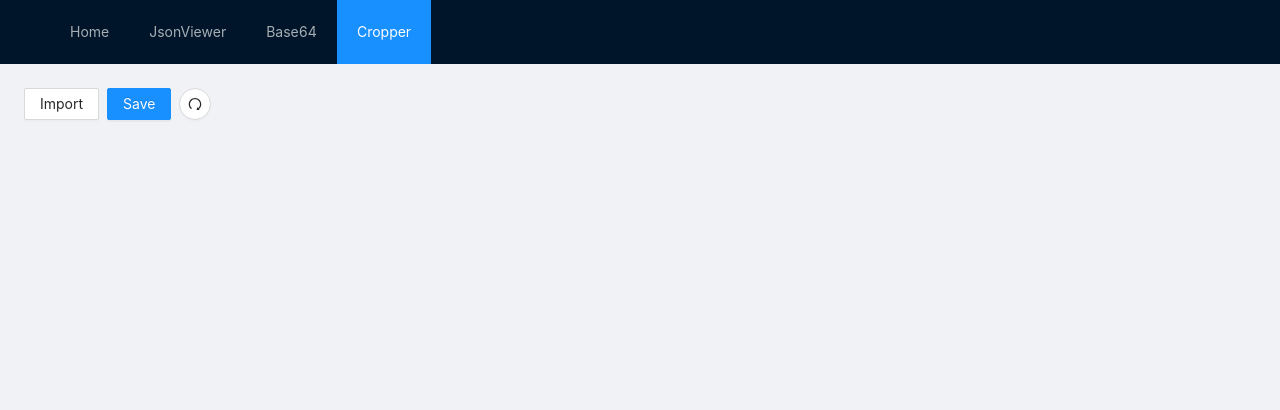
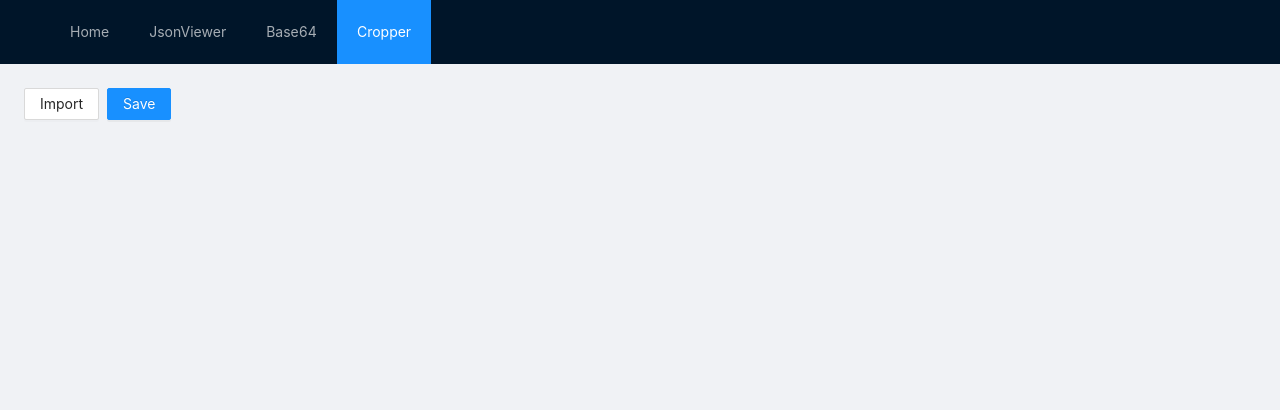
Before and after one commit to fissssssh/fish-tool, a React (Create React App) app: page /cropper in a window 1280 px wide. Shown: the top 410 px of the page. Built offline with nearby package versions, Linux system fonts and the light colour scheme.

Commit message:
cropper增加水平翻转和垂直翻转

```diff
--- /dev/null
+++ b/src/plugins/iconfont.js
@@ -0,0 +1,5 @@
+import { createFromIconfontCN } from "@ant-design/icons";
+const IconFont = createFromIconfontCN({
+  scriptUrl: "//at.alicdn.com/t/font_2774586_hjhy7vluash.js",
+});
+export default IconFont;
--- a/src/views/cropper/index.js
+++ b/src/views/cropper/index.js
@@ -4,32 +4,35 @@ import React from "react";
 import CropperJs from "cropperjs";
 import "cropperjs/dist/cropper.css";
 import { Button, Col, Row, Space, Upload, message } from "antd";
-import { RedoOutlined } from "@ant-design/icons";
+import IconFont from "../../plugins/iconfont";
 export default class Cropper extends React.Component {
   constructor(props) {
     super(props);
     this.cropperImgRef = React.createRef();
     this.cropper = null;
+    this.scaleX = 1;
+    this.scaleY = 1;
     this.state = {
       imgSrc: null,
       previewImg: null,
       previewImgWidth: 256,
       previewImgHeight: 144,
     };
-    this.btnImportClicked = this.btnImportClicked.bind(this);
-    this.btnRotateClicked = this.btnRotateClicked.bind(this);
-    this.btnSaveClicked = this.btnSaveClicked.bind(this);
   }
   componentWillUnmount() {
     if (this.cropper) {
       this.cropper.destroy();
+      this.cropper = null;
     }
   }
   btnImportClicked(file) {
     try {
       const fr = new FileReader();
       fr.onload = (e) => {
-        if (this.cropper) this.cropper.destroy();
+        if (this.cropper) {
+          this.cropper.destroy();
+          this.cropper = null;
+        }
         this.setState({ imgSrc: e.target.result, previewImg: null });
         const cropper = new CropperJs(this.cropperImgRef.current, {
           viewMode: 0,
@@ -77,9 +80,21 @@ export default class Cropper extends React.Component {
       return Upload.LIST_IGNORE;
     }
   }
-  btnRotateClicked() {
+  btnRotateClicked(deg) {
     if (this.cropper) {
-      this.cropper.rotate(45);
+      this.cropper.rotate(deg);
+    }
+  }
+  btnFlipClicked(orientation) {
+    if (!this.cropper) {
+      return;
+    }
+    if (orientation === "vertical") {
+      this.scaleY *= -1;
+      this.cropper.scaleY(this.scaleY);
+    } else if (orientation === "horizontal") {
+      this.scaleX *= -1;
+      this.cropper.scaleX(this.scaleX);
     }
   }
   btnSaveClicked() {
@@ -93,20 +108,45 @@ export default class Cropper extends React.Component {
   render() {
     return (
       <Row gutter={[8, 8]}>
-        <Col span={24}>
+        <Col xs={12} sm={12} md={9}>
           <Space>
-            <Upload accept="image/*" beforeUpload={this.btnImportClicked}>
+            <Upload
+              accept="image/*"
+              beforeUpload={(file) => this.btnImportClicked(file)}
+            >
               <Button>Import</Button>
             </Upload>
-            <Button type="primary" onClick={this.btnSaveClicked}>
+            <Button type="primary" onClick={() => this.btnSaveClicked()}>
               Save
-            </Button>
-            <Button shape="circle" onClick={this.btnRotateClicked}>
-              <RedoOutlined />
             </Button>
           </Space>
         </Col>
-        <Col sm={24} md={18}>
+        {this.cropper && (
+          <Col xs={12} sm={12} md={9} style={{ textAlign: "right" }}>
+            <Space>
+              <Button shape="circle" onClick={() => this.btnRotateClicked(-45)}>
+                <IconFont type="icon-fanzhuannishizhen" />
+              </Button>
+              <Button shape="circle" onClick={() => this.btnRotateClicked(45)}>
+                <IconFont type="icon-fanzhuanshunshizhen" />
+              </Button>
+              <Button
+                shape="circle"
+                onClick={() => this.btnFlipClicked("vertical")}
+              >
+                <IconFont type="icon-chuizhifanzhuan" />
+              </Button>
+              <Button
+                shape="circle"
+                onClick={() => this.btnFlipClicked("horizontal")}
+              >
+                <IconFont type="icon-shuipingfanzhuan" />
+              </Button>
+            </Space>
+          </Col>
+        )}
+
+        <Col xs={24} sm={24} md={18}>
           <div>
             <img
               ref={this.cropperImgRef}
@@ -116,7 +156,7 @@ export default class Cropper extends React.Component {
             ></img>
           </div>
         </Col>
-        <Col sm={24} md={6}>
+        <Col xs={24} sm={24} md={6}>
           <div
             className="img-preview preview-lg"
             style={{
```
